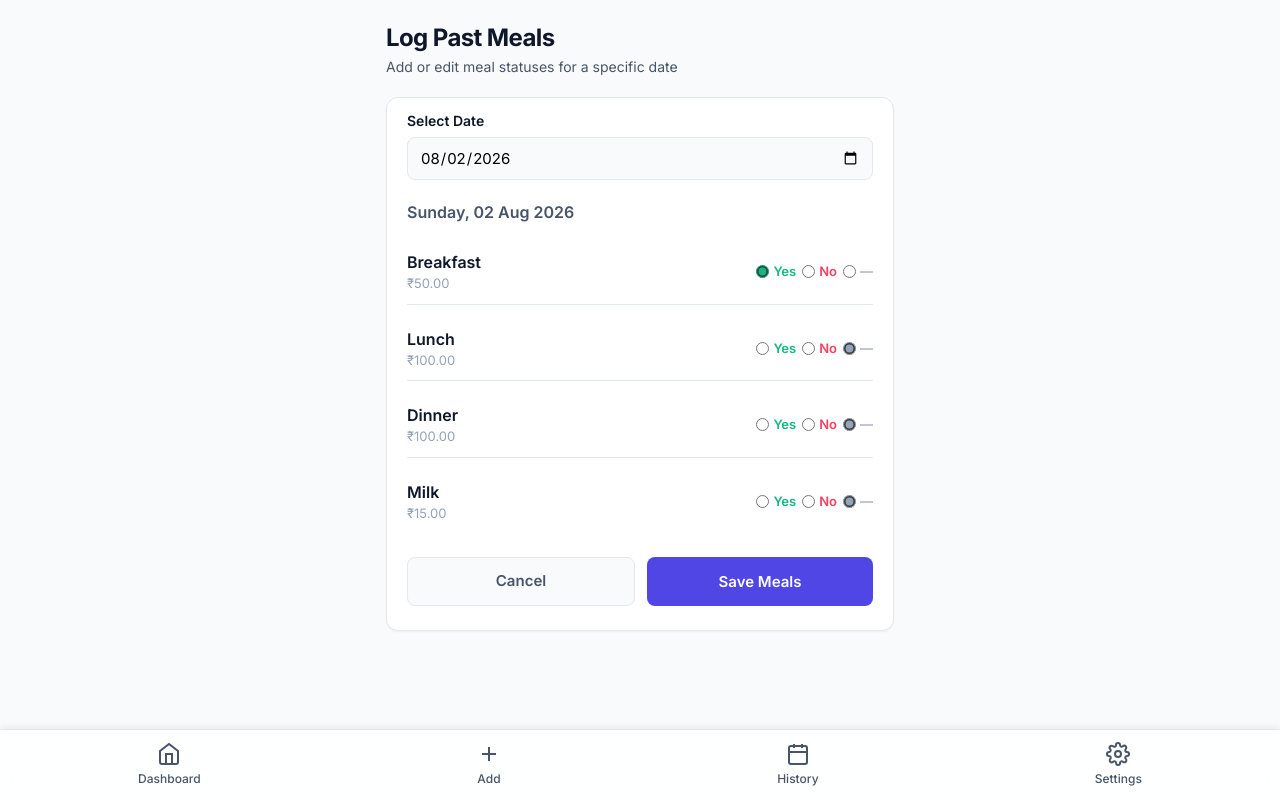
After one commit to Plutovio/foodtracker, a Django app: page /log-past-meals/ in a window 1280 px wide. The commit adds this page. Run offline with Django 4.2, Linux system fonts and the light colour scheme; data comes from the database, SQL or seed files in the repository; both versions use the stored data as it was after the commit; some libraries are stand-ins or nearby versions.

Commit message:
Add: log past-day meals, delete meal logs, delete extra charges, delete payments

```diff
--- a/config/settings.py
+++ b/config/settings.py
@@ -67,6 +67,7 @@ MIDDLEWARE = [
     'django.middleware.common.CommonMiddleware',
     'django.middleware.csrf.CsrfViewMiddleware',
     'django.contrib.auth.middleware.AuthenticationMiddleware',
+    'tracker.middleware.AutoLoginMiddleware',
     'django.contrib.messages.middleware.MessageMiddleware',
     'django.middleware.clickjacking.XFrameOptionsMiddleware',
 ]
--- a/config/urls.py
+++ b/config/urls.py
@@ -34,6 +34,10 @@ urlpatterns = [
     path('balance-summary/', views.balance_summary, name='balance_summary'),
     path('toggle-meal/', views.toggle_meal, name='toggle_meal'),
     path('add-transaction/', views.add_transaction, name='add_transaction'),
+    path('log-past-meals/', views.log_past_meals, name='log_past_meals'),
+    path('delete-extra/<int:pk>/', views.delete_extra, name='delete_extra'),
+    path('delete-payment/<int:pk>/', views.delete_payment, name='delete_payment'),
+    path('delete-meal-log/<int:pk>/', views.delete_meal_log, name='delete_meal_log'),
     path('settings/', views.settings_view, name='settings'),
     path('history/', views.history_view, name='history'),
 
--- /dev/null
+++ b/tracker/middleware.py
@@ -0,0 +1,21 @@
+from django.contrib.auth import get_user_model, login
+
+
+class AutoLoginMiddleware:
+    """
+    Automatically logs in the 'resident' user on every request.
+    This removes the need for a login page on this single-user personal app.
+    """
+    def __init__(self, get_response):
+        self.get_response = get_response
+
+    def __call__(self, request):
+        if not request.user.is_authenticated:
+            User = get_user_model()
+            try:
+                user = User.objects.get(username='resident')
+                user.backend = 'django.contrib.auth.backends.ModelBackend'
+                login(request, user)
+            except User.DoesNotExist:
+                pass
+        return self.get_response(request)
--- /dev/null
+++ b/tracker/templates/tracker/log_past_meals.html
@@ -0,0 +1,72 @@
+{% extends 'tracker/base.html' %}
+
+{% block title %}Log Past Meals - PG Food Tracker{% endblock %}
+
+{% block content %}
+<header style="margin-bottom: 20px;">
+    <h1>Log Past Meals</h1>
+    <p style="font-size: 0.875rem; color: var(--text-secondary);">Add or edit meal statuses for a specific date</p>
+</header>
+
+<div class="card" style="padding: 12px 20px 24px 20px;">
+    <!-- Date Picker -->
+    <div class="form-group" style="margin-bottom: 20px;">
+        <label class="form-label">Select Date</label>
+        <input type="date" id="date-picker" class="form-control"
+               value="{{ selected_date_str }}"
+               max="{{ today_str }}"
+               onchange="window.location.href='/log-past-meals/?date=' + this.value">
+    </div>
+
+    <h2 style="font-size: 1rem; font-weight: 600; margin-bottom: 16px; color: var(--text-secondary);">
+        {{ selected_date|date:"l, d M Y" }}
+    </h2>
+
+    <form method="post" action="{% url 'log_past_meals' %}">
+        {% csrf_token %}
+        <input type="hidden" name="date" value="{{ selected_date_str }}">
+
+        {% if meals %}
+            <div class="meals-grid" style="margin-bottom: 24px;">
+                {% for item in meals %}
+                <div class="meal-row">
+                    <div class="meal-info">
+                        <span class="meal-name">{{ item.meal_name }}</span>
+                        <span class="meal-rate">₹{{ item.rate|floatformat:2 }}</span>
+                    </div>
+                    <div style="display: flex; gap: 6px; align-items: center;">
+                        <label style="display: flex; align-items: center; gap: 4px; cursor: pointer;">
+                            <input type="radio" name="meal_{{ item.meal_name }}" value="Consumed"
+                                   {% if item.status == 'Consumed' %}checked{% endif %}
+                                   style="accent-color: var(--success);">
+                            <span style="font-size: 0.8125rem; color: var(--success); font-weight: 600;">Yes</span>
+                        </label>
+                        <label style="display: flex; align-items: center; gap: 4px; cursor: pointer;">
+                            <input type="radio" name="meal_{{ item.meal_name }}" value="Skipped"
+                                   {% if item.status == 'Skipped' %}checked{% endif %}
+                                   style="accent-color: var(--danger);">
+                            <span style="font-size: 0.8125rem; color: var(--danger); font-weight: 600;">No</span>
+                        </label>
+                        <label style="display: flex; align-items: center; gap: 4px; cursor: pointer;">
+                            <input type="radio" name="meal_{{ item.meal_name }}" value="remove"
+                                   {% if item.status == None %}checked{% endif %}
+                                   style="accent-color: var(--text-muted);">
+                            <span style="font-size: 0.8125rem; color: var(--text-muted); font-weight: 500;">—</span>
+                        </label>
+                    </div>
+                </div>
+                {% endfor %}
+            </div>
+        {% else %}
+            <p style="text-align: center; color: var(--text-muted); padding: 16px 0;">
+                No meal rates configured. <a href="{% url 'settings' %}">Set up rates first →</a>
+            </p>
+        {% endif %}
+
+        <div style="display: flex; gap: 12px;">
+            <a href="{% url 'dashboard' %}" class="btn btn-secondary" style="flex: 1;">Cancel</a>
+            <button type="submit" class="btn" style="flex: 1;">Save Meals</button>
+        </div>
+    </form>
+</div>
+{% endblock %}
--- a/tracker/views.py
+++ b/tracker/views.py
@@ -152,12 +152,12 @@ def toggle_meal(request):
     is_skipped = log.status == 'Skipped'
 
     html = f"""
-    <div class="toggle-group" id="toggle-{meal_name}">
+    <div class="toggle-group" id="toggle-{meal_name}-{date_str}">
         <button type="button"
                 class="toggle-btn {'consumed' if is_consumed else 'neutral'}"
                 hx-post="/toggle-meal/"
                 hx-vals='{{"date": "{date_str}", "meal_name": "{meal_name}", "status": "Consumed"}}'
-                hx-target="#toggle-{meal_name}"
+                hx-target="#toggle-{meal_name}-{date_str}"
                 hx-swap="outerHTML">
             Yes
         </button>
@@ -165,7 +165,7 @@ def toggle_meal(request):
                 class="toggle-btn {'skipped' if is_skipped else 'neutral'}"
                 hx-post="/toggle-meal/"
                 hx-vals='{{"date": "{date_str}", "meal_name": "{meal_name}", "status": "Skipped"}}'
-                hx-target="#toggle-{meal_name}"
+                hx-target="#toggle-{meal_name}-{date_str}"
                 hx-swap="outerHTML">
             No
         </button>
@@ -206,6 +206,82 @@ def add_transaction(request):
         'today': timezone.localtime().date().strftime('%Y-%m-%d')
     }
     return render(request, 'tracker/add_transaction.html', context)
+
+@login_required
+def log_past_meals(request):
+    """View to log or edit meals for a specific past date."""
+    today = timezone.localtime().date()
+
+    if request.method == 'POST':
+        date_str = request.POST.get('date')
+        try:
+            log_date = datetime.strptime(date_str, '%Y-%m-%d').date()
+        except (ValueError, TypeError):
+            return redirect('log_past_meals')
+
+        meal_rates = MealRate.objects.all()
+        for rate in meal_rates:
+            status = request.POST.get(f'meal_{rate.meal_name}')
+            if status in ('Consumed', 'Skipped'):
+                log, _ = MealLog.objects.get_or_create(
+                    date=log_date,
+                    meal_name=rate.meal_name,
+                    defaults={'cost_charged': rate.rate, 'status': status}
+                )
+                log.status = status
+                log.cost_charged = rate.rate if status == 'Consumed' else 0
+                log.save()
+            elif status == 'remove':
+                MealLog.objects.filter(date=log_date, meal_name=rate.meal_name).delete()
+
+        return redirect('dashboard')
+
+    # GET: show the form
+    date_str = request.GET.get('date', today.strftime('%Y-%m-%d'))
+    try:
+        selected_date = datetime.strptime(date_str, '%Y-%m-%d').date()
+    except (ValueError, TypeError):
+        selected_date = today
+
+    meal_rates = MealRate.objects.all()
+    meals = []
+    for rate in meal_rates:
+        log = MealLog.objects.filter(date=selected_date, meal_name=rate.meal_name).first()
+        meals.append({
+            'meal_name': rate.meal_name,
+            'rate': rate.rate,
+            'status': log.status if log else None,
+        })
+
+    context = {
+        'selected_date': selected_date,
+        'selected_date_str': selected_date.strftime('%Y-%m-%d'),
+        'today_str': today.strftime('%Y-%m-%d'),
+        'meals': meals,
+        'meal_rates': meal_rates,
+    }
+    return render(request, 'tracker/log_past_meals.html', context)
+
+@login_required
+def delete_extra(request, pk):
+    """Delete an extra charge entry."""
+    if request.method == 'POST':
+        ExtraCharge.objects.filter(pk=pk).delete()
+    return redirect(request.POST.get('next', 'history'))
+
+@login_required
+def delete_payment(request, pk):
+    """Delete a payment log entry."""
+    if request.method == 'POST':
+        PaymentLog.objects.filter(pk=pk).delete()
+    return redirect(request.POST.get('next', 'history'))
+
+@login_required
+def delete_meal_log(request, pk):
+    """Delete a meal log entry."""
+    if request.method == 'POST':
+        MealLog.objects.filter(pk=pk).delete()
+    return redirect(request.POST.get('next', 'history'))
 
 @login_required
 def settings_view(request):
@@ -288,6 +364,9 @@ def history_view(request):
         (9, 'September'), (10, 'October'), (11, 'November'), (12, 'December')
     ]
 
+    # Build query string for delete redirects
+    history_url = f'?month={selected_month}&year={selected_year}'
+
     context = {
         'selected_month': selected_month,
         'selected_year': selected_year,
@@ -298,6 +377,7 @@ def history_view(request):
         'stats': stats,
         'summary_text': summary_text,
         'years': years,
-        'months': months
+        'months': months,
+        'history_url': history_url,
     }
     return render(request, 'tracker/history.html', context)
```
Also changed, not shown: tracker/templates/tracker/dashboard.html (+5 -6 lines), tracker/templates/tracker/history.html (+27 -5 lines), db.sqlite3.
